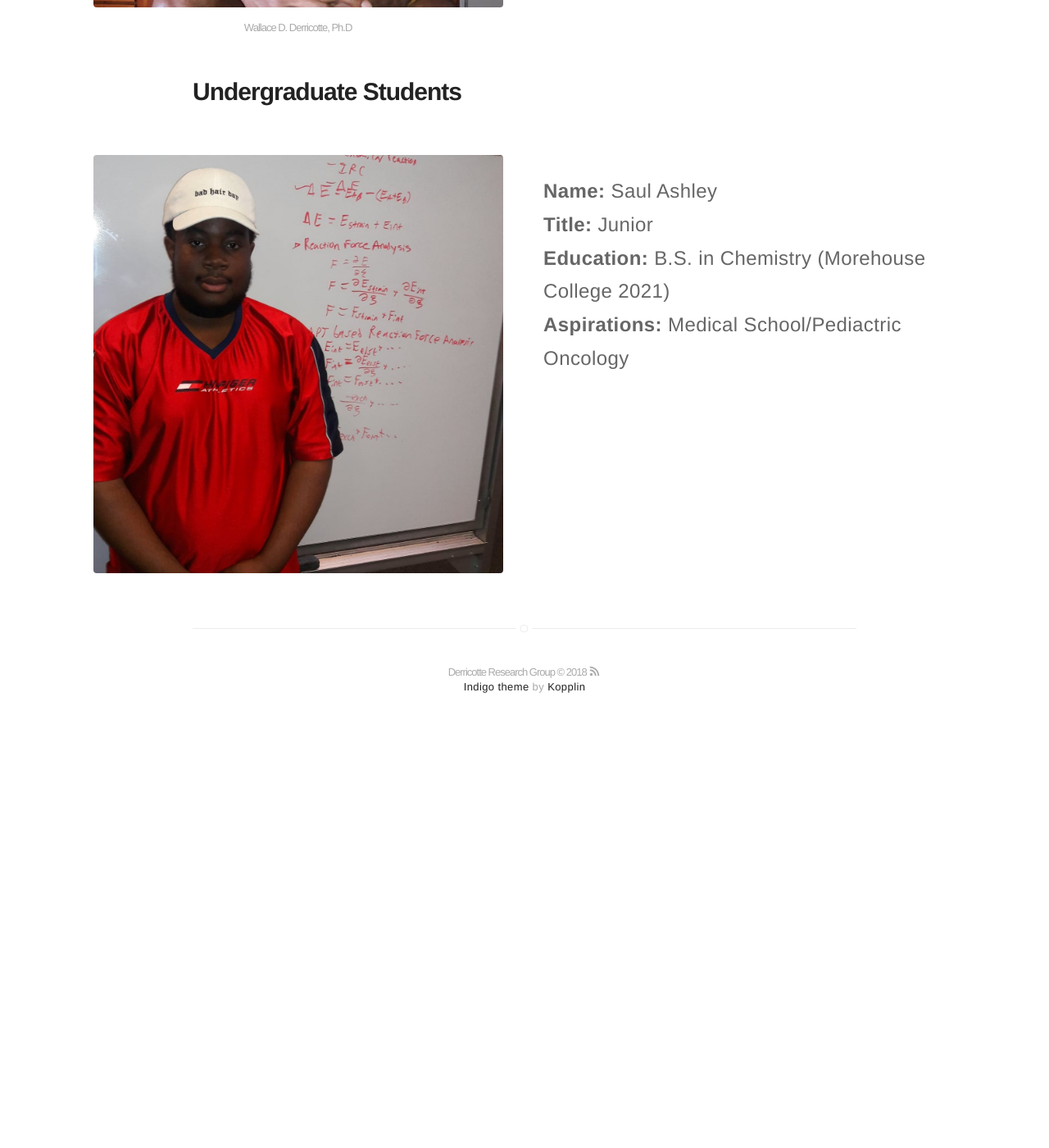
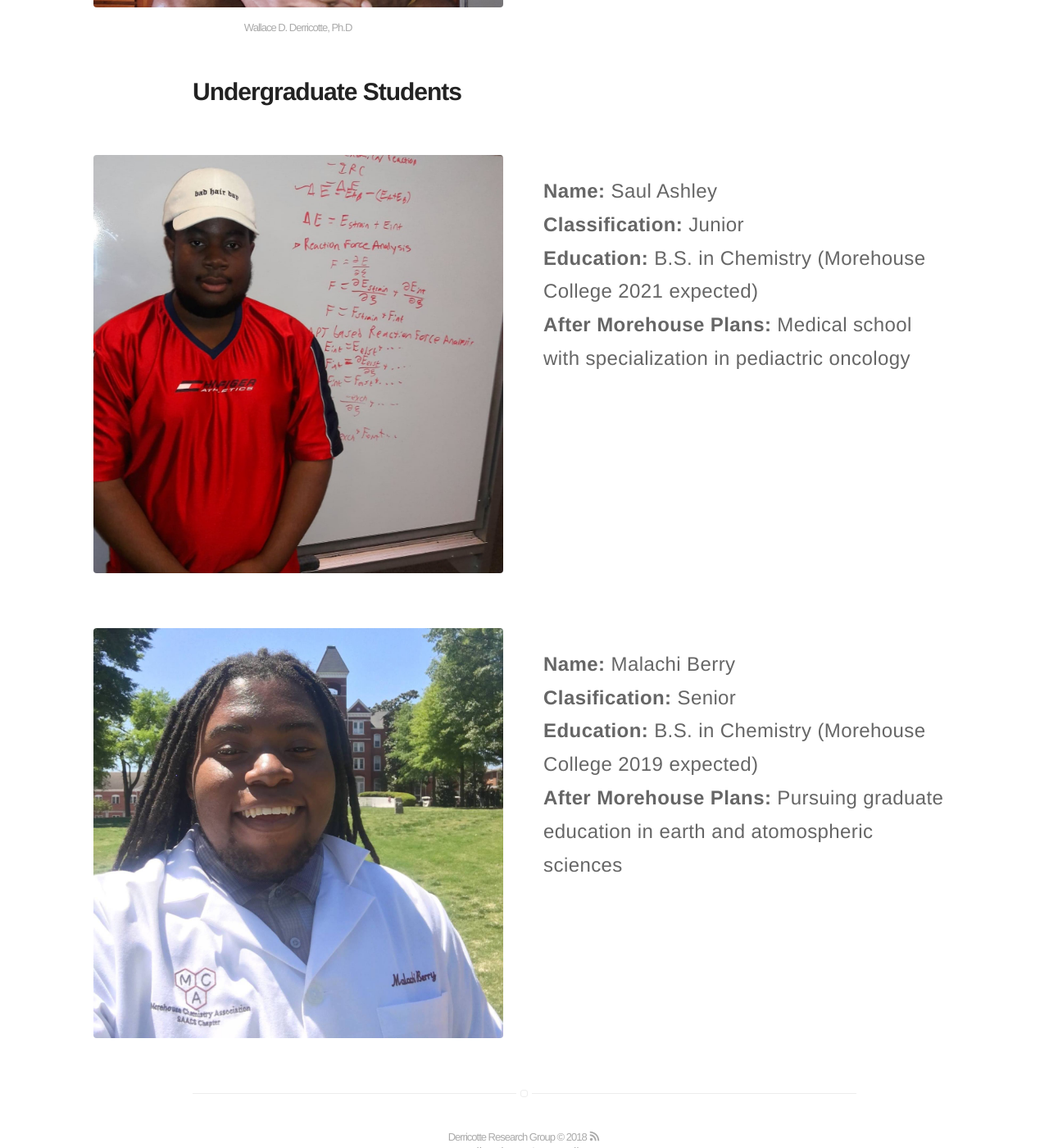
Before and after one commit to WDerricotte/wderricotte.github.io, a Jekyll site: the page built from members/index.html, in a window 1280 px wide and 1400 px high, scrolled down 667 px. Shown: the whole window at 82% size. Built offline with Jekyll 4.4.1, drawn with Linux system fonts in a browser that asks for light colours; before the commit the page ends 1596 px from its top, so only the background shows below that.

Commit message:
Added Malachi information to site

```diff
--- a/index.html
+++ b/index.html
@@ -8,8 +8,9 @@ title: Home
 <h3>Group News<h3>
 <section class=list>
 <ol>
-  <li>July 20th, 2018 - Saul Ashley presented his final research presentation for the <a href=http://www.morehouse.edu/academics/trio/mcnair/>McNair Scholars Program</a> on our SAPT-based reaction force analysis approach.
-  <li>June 28th, 2018 - Dr. Derricotte served as a judge for the Upward Bound Math/Science Center Research Symposium. Great presenations from High School students, the future looks bright!!
+  <li>July 23rd, 2018 - Senior chemistry student Malachi Berry officially joins the Derricotte Research Group! Welcome Malachi!</li>
+  <li>July 20th, 2018 - Saul Ashley presented his final research presentation for the <a href=http://www.morehouse.edu/academics/trio/mcnair/>McNair Scholars Program</a> on our SAPT-based reaction force analysis approach.</li>
+  <li>June 28th, 2018 - Dr. Derricotte served as a judge for the Upward Bound Math/Science Center Research Symposium. Great presentations from High School students, the future looks bright!!
   <li>May 23rd, 2018 - The Morehouse Chemistry Department had its annual Lab Coat Ceremony today! Congratulations to our rising seniors!</li>
 <div style="display: flex; justify-content: center;">
 <img src="{{ site.baseurl }}/assets/images/lab_coat_ceremony.jpg" align= "middle" style="width:374.7px;height:218.1px;"/></div>
--- a/members/index.html
+++ b/members/index.html
@@ -34,11 +34,23 @@ title: Members
 
     <div class="toright">
         <font size="5"><p><span style="font-weight:900">Name:</span> Saul Ashley<br>
-           <span style="font-weight:900">Title:</span> Junior<br>
-           <span style="font-weight:900">Education:</span> B.S. in Chemistry (Morehouse College 2021)<br>
-           <span style="font-weight:900">Aspirations:</span> Medical School/Pediactric Oncology</p></font>
+           <span style="font-weight:900">Classification:</span> Junior<br>
+           <span style="font-weight:900">Education:</span> B.S. in Chemistry (Morehouse College 2021 expected)<br>
+           <span style="font-weight:900">After Morehouse Plans:</span> Medical school with specialization in pediactric oncology</p></font>
     </div>
 </div>
 </section>
+<section>
+<div class="side-by-side">
+    <div class="toleft">
+        <img class="image" src="{{ site.baseurl }}/assets/images/malachi_pic.jpg" alt="Alt Text">
+    </div>
 
+    <div class="toright">
+        <font size="5"><p><span style="font-weight:900">Name:</span> Malachi Berry<br>
+           <span style="font-weight:900">Clasification:</span> Senior<br>
+           <span style="font-weight:900">Education:</span> B.S. in Chemistry (Morehouse College 2019 expected)<br>           <span style="font-weight:900">After Morehouse Plans:</span> Pursuing graduate education in earth and atomospheric sciences </p></font>
+    </div>
+</div>
 </section>
+</section>
```
Also changed, not shown: assets/images/malachi_pic.jpg (added).
